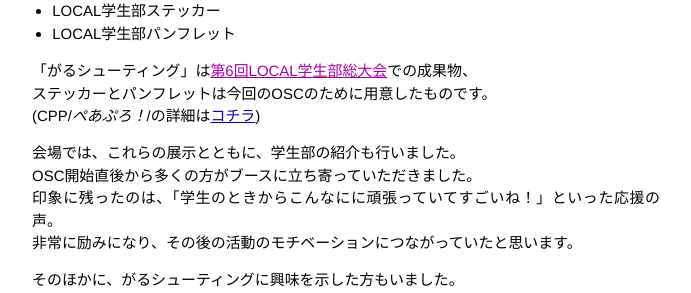
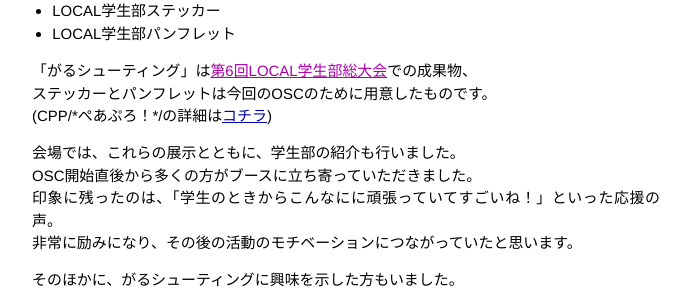
Before and after one commit to local-students/local-students.github.io, a Jekyll site: the page built from _posts/2015-09-06-osc2015do.markdown, in a window 1280 px wide. Shown: the part 755-1048 px from the top of the page, without its empty margins (294-985 px from the left). Built offline with Jekyll 4.4.1, drawn with Linux system fonts in a browser that asks for light colours; Markdown is read by kramdown in place of the engine named in the settings; comment, search, counter and statistics services are not loaded.

Commit message:
*をエスケープ処理

```diff
--- a/_posts/2015-09-06-osc2015do.markdown
+++ b/_posts/2015-09-06-osc2015do.markdown
@@ -23,7 +23,7 @@
 
 「がるシューティング」は[第6回LOCAL学生部総大会]()での成果物、
 ステッカーとパンフレットは今回のOSCのために用意したものです。
-(CPP/*ぺあぷろ！*/の詳細は[コチラ](http://connpass.com/event/10090/))
+(CPP/\*ぺあぷろ！\*/の詳細は[コチラ](http://connpass.com/event/10090/))
 
 会場では、これらの展示とともに、学生部の紹介も行いました。
 OSC開始直後から多くの方がブースに立ち寄っていただきました。
```
